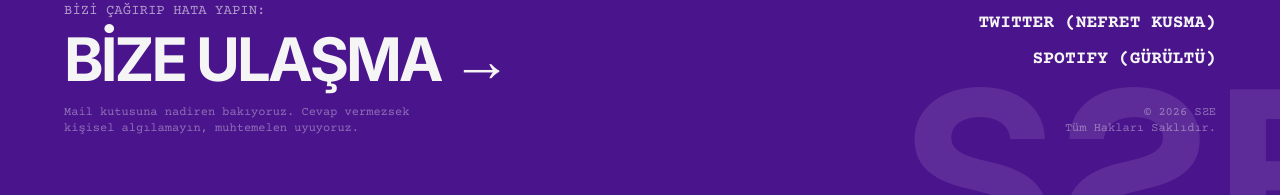
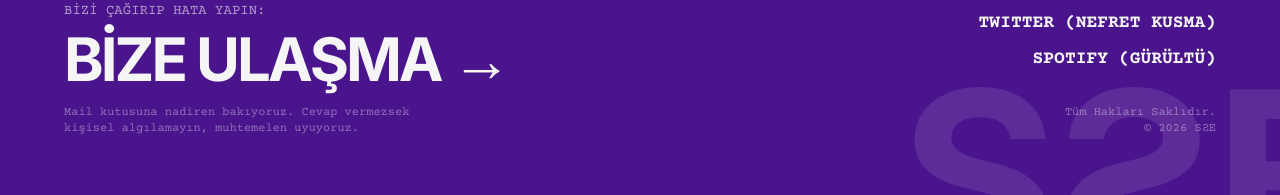
Before and after one commit to salginerdi/salginsonaerdiband, a React (Vite) app: page / in a window 1280 px wide. Shown: the part 5037-5232 px from the top of the page. Built offline with nearby package versions, Linux system fonts and the light colour scheme.

Commit message:
edited again again and again

```diff
--- a/src/components/Footer.jsx
+++ b/src/components/Footer.jsx
@@ -27,8 +27,9 @@ const Footer = () => {
                     </ul>
 
                     <p className="font-retro text-xs opacity-40">
+                        Tüm Hakları Saklıdır.<br/>
                         © 2026 S<span className="inline-block scale-x-[-1]">S</span>E<br/>
-                        Tüm Hakları Saklıdır.
+
                     </p>
                 </div>
 
```
